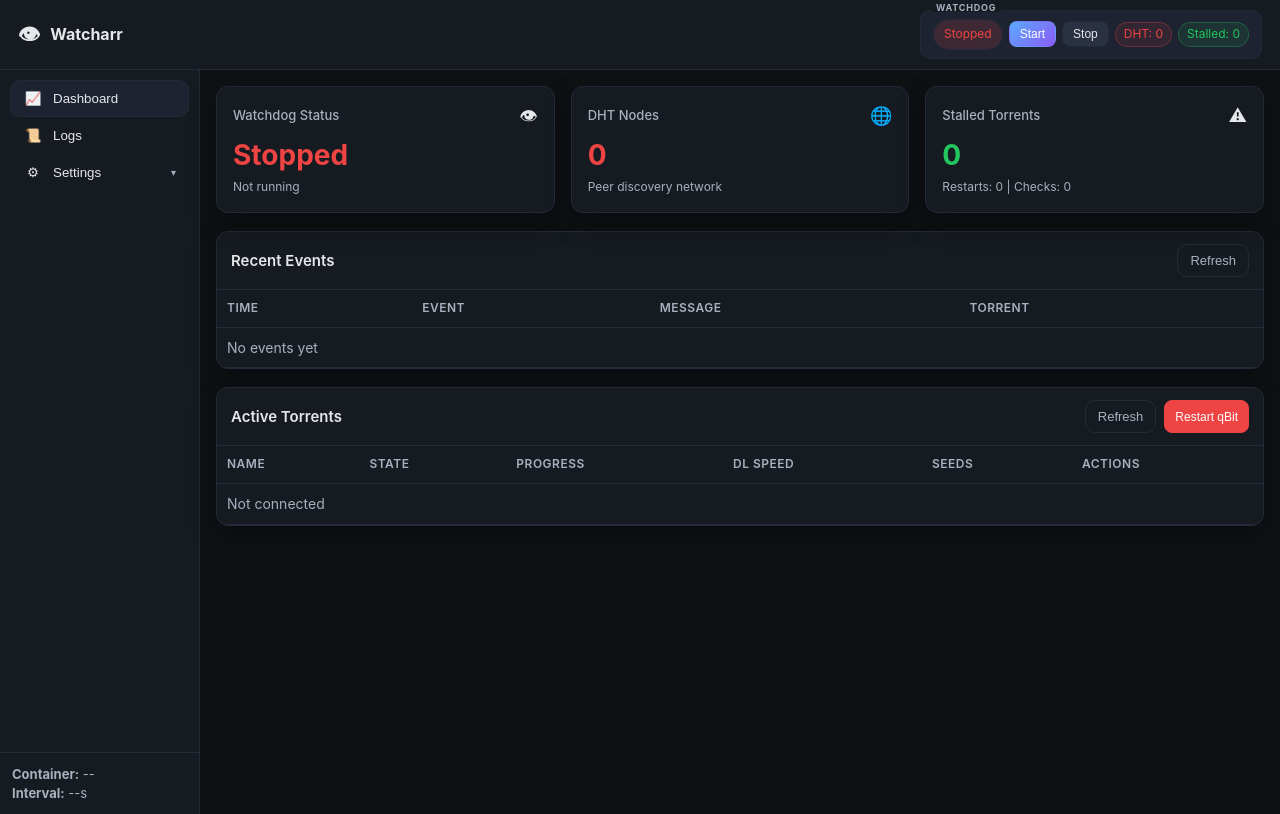
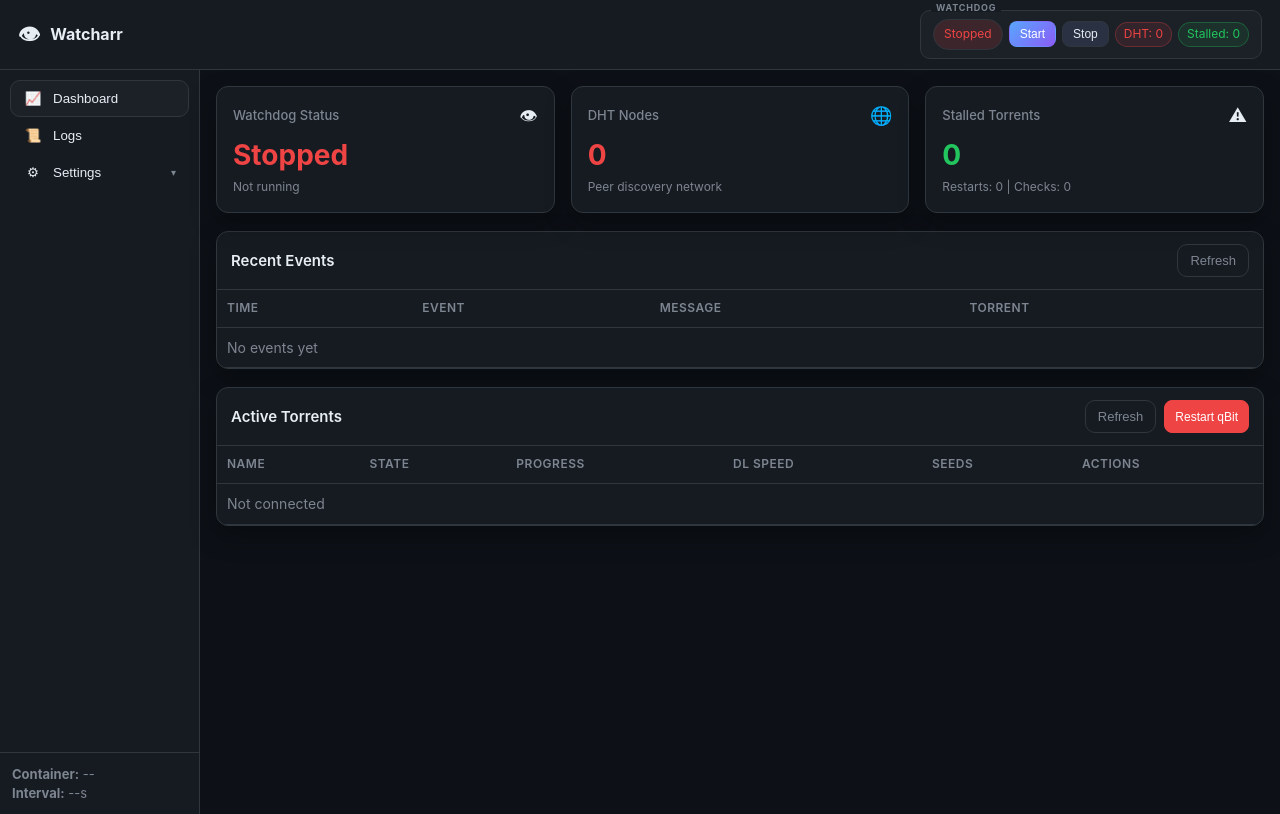
Before and after one commit to reedylab/watcharr, a FastAPI app: page / in a window 1280 px wide. Run offline with FastAPI, Linux system fonts and the light colour scheme; data that the repository does not hold is empty; parts of the project's set-up code (start-up, migrations or seed data) failed here and were passed over.

Commit message:
Update CSS theme to shared media stack dark palette
Co-Authored-By: Claude Opus 4.6 (1M context) <noreply@anthropic.com>

```diff
--- a/web/static/style.css
+++ b/web/static/style.css
@@ -1,15 +1,15 @@
 :root{
-  --bg:#0f1115;
-  --bg-elev:#161a21;
-  --bg-soft:#1d2330;
-  --text:#e6e7ea;
-  --muted:#a9afbd;
-  --accent:#5aa9ff;
+  --bg:#0d1117;
+  --bg-card:#161b22;
+  --bg-hover:#1c2128;
+  --text:#e6edf3;
+  --text-muted:#7d8590;
+  --accent:#58a6ff;
   --accent-2:#8b5cf6;
   --danger:#ef4444;
   --ok:#22c55e;
   --warn:#f59e0b;
-  --border:#242a39;
+  --border:#30363d;
   --radius:12px;
   --shadow:0 10px 24px rgba(0,0,0,.35);
   --mono: ui-monospace, SFMono-Regular, Menlo, Consolas, "Liberation Mono", monospace;
@@ -26,7 +26,7 @@ body.theme-dark{
 .app-header{
   position:sticky;top:0;z-index:10;
   display:flex;align-items:center;justify-content:space-between;
-  padding:10px 18px;background:var(--bg-elev);border-bottom:1px solid var(--border);
+  padding:10px 18px;background:var(--bg-card);border-bottom:1px solid var(--border);
 }
 .brand{display:flex;gap:10px;align-items:center;font-weight:700}
 .logo{font-size:22px}
@@ -35,7 +35,7 @@ body.theme-dark{
 /* Shell */
 .app-shell{display:grid;grid-template-columns:200px 1fr;gap:0;min-height:calc(100vh - 56px)}
 .sidebar{
-  background:var(--bg-elev);border-right:1px solid var(--border);display:flex;flex-direction:column;justify-content:space-between;
+  background:var(--bg-card);border-right:1px solid var(--border);display:flex;flex-direction:column;justify-content:space-between;
 }
 .nav{display:flex;flex-direction:column;padding:10px}
 .nav-item{
@@ -43,13 +43,13 @@ body.theme-dark{
   background:transparent;border:1px solid transparent;color:var(--text);
   padding:10px 12px;border-radius:10px;cursor:pointer;
 }
-.nav-item:hover{background:var(--bg-soft)}
-.nav-item.active{background:var(--bg-soft);border-color:var(--border)}
+.nav-item:hover{background:var(--bg-hover)}
+.nav-item.active{background:var(--bg-hover);border-color:var(--border)}
 .nav-ic{width:20px;text-align:center}
 
 /* Settings parent nav item */
 .nav-item-parent{justify-content:flex-start}
-.nav-arrow{margin-left:auto;font-size:10px;transition:transform 0.2s;color:var(--muted)}
+.nav-arrow{margin-left:auto;font-size:10px;transition:transform 0.2s;color:var(--text-muted)}
 .nav-item-parent.expanded .nav-arrow{transform:rotate(180deg)}
 
 /* Sidebar subnav */
@@ -61,13 +61,13 @@ body.theme-dark{
 .nav-subitem{
   padding:8px 12px 8px 32px;
   background:none;border:none;text-align:left;
-  color:var(--muted);font-size:13px;cursor:pointer;
+  color:var(--text-muted);font-size:13px;cursor:pointer;
   border-radius:8px;transition:all 0.15s;
 }
 .nav-subitem:hover{color:var(--text);background:rgba(255,255,255,0.03)}
 .nav-subitem.active{color:var(--accent);font-weight:500}
 
-.sidebar-info{padding:12px;border-top:1px solid var(--border);color:var(--muted);font-size:13px}
+.sidebar-info{padding:12px;border-top:1px solid var(--border);color:var(--text-muted);font-size:13px}
 
 .content{padding:16px}
 
@@ -78,7 +78,7 @@ body.theme-dark{
 }
 .btn:hover{filter:brightness(1.05)}
 .btn-primary{background:linear-gradient(135deg,var(--accent),var(--accent-2));border-color:transparent;color:#fff}
-.btn-ghost{background:transparent;border-color:var(--border);color:var(--muted)}
+.btn-ghost{background:transparent;border-color:var(--border);color:var(--text-muted)}
 .btn-danger{background:var(--danger);border-color:var(--danger);color:white}
 .btn-danger:hover{filter:brightness(1.1)}
 .btn-sm-header{padding:5px 10px;font-size:12px;border-radius:8px}
@@ -91,12 +91,12 @@ body.theme-dark{
   display:flex;align-items:center;gap:6px;
   position:relative;
   padding:8px 12px;border-radius:10px;
-  background:var(--bg-soft);border:1px solid var(--border);
+  background:var(--bg-hover);border:1px solid var(--border);
 }
 .header-group-label{
   position:absolute;top:-8px;left:10px;
   font-size:9px;font-weight:700;letter-spacing:0.8px;text-transform:uppercase;
-  color:var(--muted);background:var(--bg-elev);
+  color:var(--text-muted);background:var(--bg-card);
   padding:0 5px;line-height:1;
 }
 
@@ -113,7 +113,7 @@ body.theme-dark{
 
 /* Panels */
 .panel{
-  background:var(--bg-elev);border:1px solid var(--border);border-radius:var(--radius);box-shadow:var(--shadow);
+  background:var(--bg-card);border:1px solid var(--border);border-radius:var(--radius);box-shadow:var(--shadow);
   overflow:hidden;margin-bottom:18px;
 }
 .panel-head{display:flex;align-items:center;justify-content:space-between;padding:12px 14px;border-bottom:1px solid var(--border)}
@@ -125,22 +125,22 @@ body.theme-dark{
   display:grid;grid-template-columns:repeat(3,1fr);gap:16px;margin-bottom:18px;
 }
 .status-card{
-  background:var(--bg-elev);border:1px solid var(--border);
+  background:var(--bg-card);border:1px solid var(--border);
   border-radius:var(--radius);padding:16px;box-shadow:var(--shadow);
 }
 .status-card-header{
   display:flex;justify-content:space-between;align-items:center;margin-bottom:8px;
 }
-.status-card-header h4{margin:0;font-size:13px;color:var(--muted);font-weight:500}
+.status-card-header h4{margin:0;font-size:13px;color:var(--text-muted);font-weight:500}
 .status-card-icon{font-size:18px}
 .status-card-value{font-size:28px;font-weight:700}
-.status-card-sub{font-size:12px;color:var(--muted);margin-top:4px}
+.status-card-sub{font-size:12px;color:var(--text-muted);margin-top:4px}
 
 /* Tables */
 .table-wrap{overflow:auto}
 .tbl{width:100%;border-collapse:collapse}
 .tbl th,.tbl td{padding:10px;border-bottom:1px solid var(--border);text-align:left;vertical-align:middle}
-.tbl thead th{color:var(--muted);font-weight:600;font-size:12px;text-transform:uppercase;letter-spacing:0.5px}
+.tbl thead th{color:var(--text-muted);font-weight:600;font-size:12px;text-transform:uppercase;letter-spacing:0.5px}
 .tbl tbody tr:hover{background:rgba(255,255,255,.04)}
 
 /* Event type badges */
@@ -244,13 +244,13 @@ body.theme-dark{
 }
 .toast.success{background:var(--ok);color:white}
 .toast.error{background:var(--danger);color:white}
-.toast.info{background:var(--bg-elev);border:1px solid var(--accent);color:var(--accent)}
+.toast.info{background:var(--bg-card);border:1px solid var(--accent);color:var(--accent)}
 .toast.fade-out{opacity:0;transition:opacity 0.3s}
 @keyframes slideIn{from{transform:translateY(20px);opacity:0}to{transform:translateY(0);opacity:1}}
 
 /* Empty state */
 .empty-state{
-  padding:40px 20px;text-align:center;color:var(--muted);font-size:14px;
+  padding:40px 20px;text-align:center;color:var(--text-muted);font-size:14px;
 }
 .empty-state .empty-icon{font-size:32px;margin-bottom:8px}
 
```
Also changed, not shown: other parts of web/static/style.css (+11 -11 lines).
